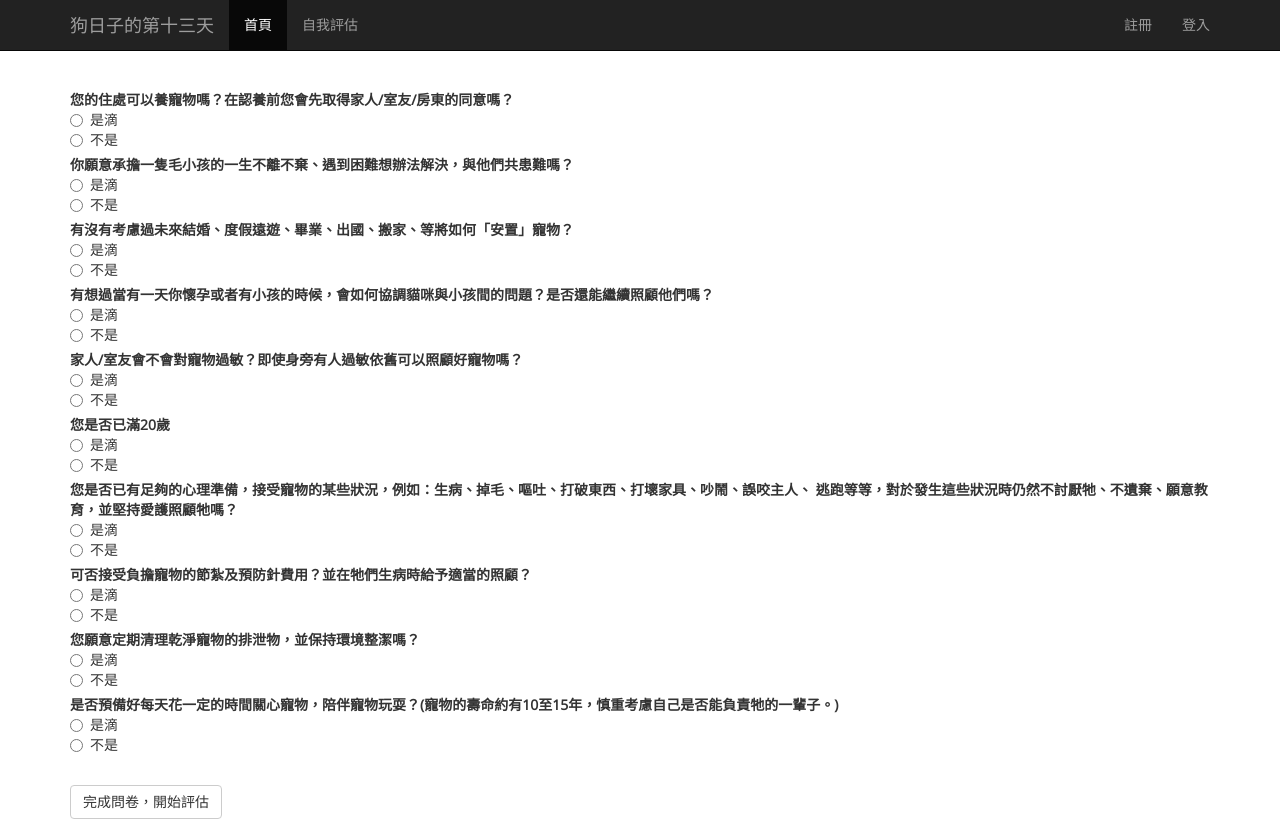
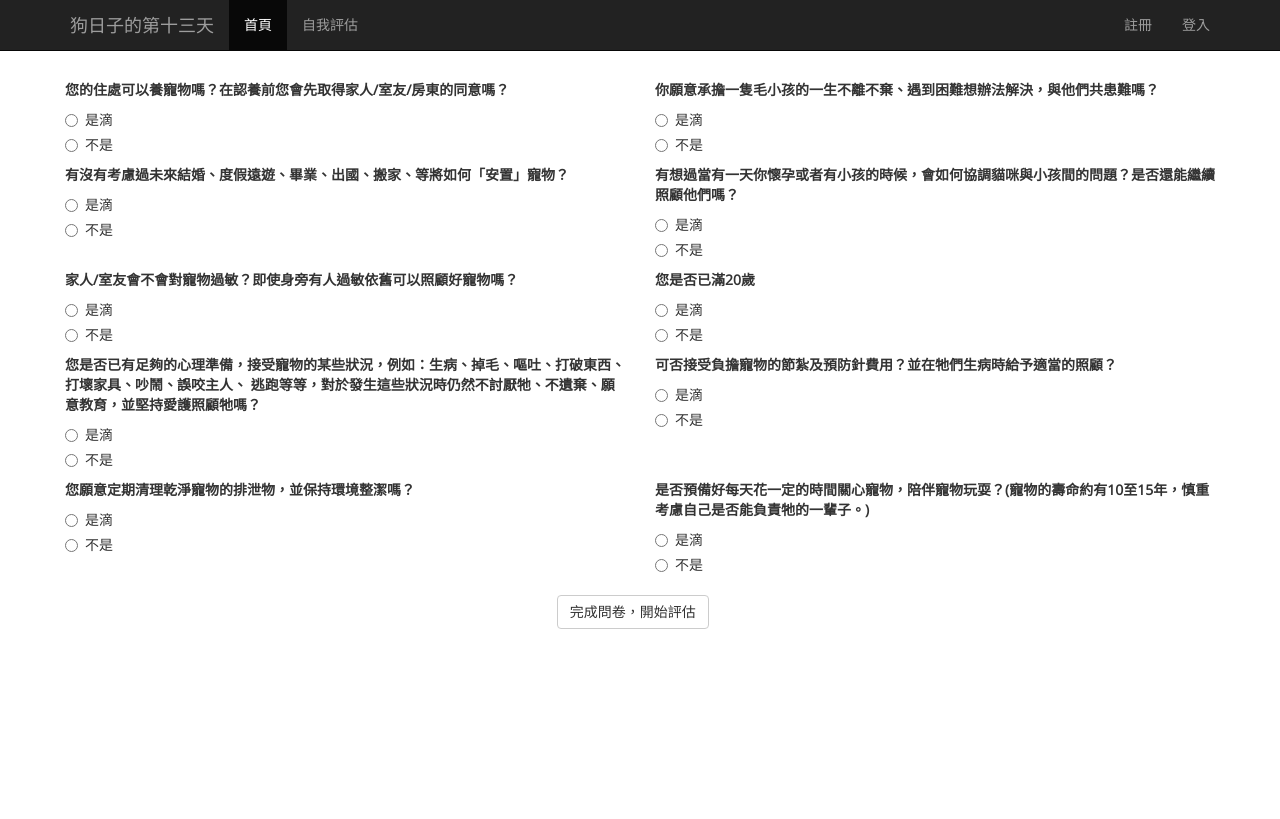
Before and after one commit to david2881234/petadopt, a Django app: page /questionnaire/ in a window 1280 px wide. After the commit the page ends 629 px from the top, so only its background shows below. Run offline with Django 3.2, Linux system fonts and the light colour scheme; parts of the project's set-up code (start-up, migrations or seed data) failed here and were passed over; some libraries are stand-ins or nearby versions.

Commit message:
update UI of search and questionnaire

```diff
--- a/Project/Project/static/css/base.css
+++ b/Project/Project/static/css/base.css
@@ -18,7 +18,7 @@ body{
 
 /***************start of base.html****************/
 .base-template {
-    padding-top: 80px;
+    padding: 80px 10px 40px 10px;
 }
 .base-template h3{
     text-align: center;
@@ -121,3 +121,14 @@ td
     width: 100%;
 }
 /***************end of pets_detail.html****************/
+
+
+/***************start of pet_search.html****************/
+.pet-search-item {
+    padding: 10px 10px;
+    margin: 15px 10px;
+    /* border: 1px solid grey; */
+    box-shadow: 0px 0px 1px 1px grey;
+    border-radius: 5px;
+}
+/***************end of pet_search.html****************/
--- a/Project/templates/pets_adopt/extra/questionnaire.html
+++ b/Project/templates/pets_adopt/extra/questionnaire.html
@@ -2,71 +2,82 @@
 {% load staticfiles %}
 
 {% block content %}
-    <div>
+    <div class="row">
         <form action="{%  url 'pets_adopt.views.blog.question_handle' %}" method="post">
             {% csrf_token %}
-            <div class="radio">
-            <strong>您的住處可以養寵物嗎？在認養前您會先取得家人/室友/房東的同意嗎？</strong> <br>
-            <label for="Q1T"><input type="radio" name="Q1" value="T" id="Q1T"/>是滴</label><br/>
-            <label for="Q1F"><input type="radio" name="Q1" value="F" id="Q1F"/>不是</label>
+
+            <div class="row">
+            <div class="col-md-6">
+            <strong>您的住處可以養寵物嗎？在認養前您會先取得家人/室友/房東的同意嗎？</strong>
+            <div class="radio"><label for="Q1T"><input type="radio" name="Q1" value="T" id="Q1T"/>是滴</label></div>
+            <div class="radio"><label for="Q1F"><input type="radio" name="Q1" value="F" id="Q1F"/>不是</label></div>
+            </div>
+            <div class="col-md-6">
+            <strong>你願意承擔一隻毛小孩的一生不離不棄、遇到困難想辦法解決，與他們共患難嗎？</strong>
+            <div class="radio"><label for="Q2T"><input type="radio" name="Q2" value="T" id="Q2T"/>是滴</label></div>
+            <div class="radio"><label for="Q2F"><input type="radio" name="Q2" value="F" id="Q2F"/>不是</label></div>
+            </div>
             </div>
 
-            <div class="radio">
-            <strong>你願意承擔一隻毛小孩的一生不離不棄、遇到困難想辦法解決，與他們共患難嗎？</strong><br>
-            <label for="Q2T"><input type="radio" name="Q2" value="T" id="Q2T"/>是滴</label><br/>
-            <label for="Q2F"><input type="radio" name="Q2" value="F" id="Q2F"/>不是</label>
+            <div class="row">
+            <div class="col-md-6">
+            <strong>有沒有考慮過未來結婚、度假遠遊、畢業、出國、搬家、等將如何「安置」寵物？</strong><br>
+            <div class="radio"><label for="Q3T"><input type="radio" name="Q3" value="T" id="Q3T"/>是滴</label></div>
+            <div class="radio"><label for="Q3F"><input type="radio" name="Q3" value="F" id="Q3F"/>不是</label></div>
+            </div>
+            <div class="col-md-6">
+            <strong>有想過當有一天你懷孕或者有小孩的時候，會如何協調貓咪與小孩間的問題？是否還能繼續照顧他們嗎？</strong><br>
+            <div class="radio"><label for="Q4T"><input type="radio" name="Q4" value="T" id="Q4T"/>是滴</label></div>
+            <div class="radio"><label for="Q4F"><input type="radio" name="Q4" value="F" id="Q4F"/>不是</label></div>
+            </div>
             </div>
 
-            <div class="radio">
-            <strong>有沒有考慮過未來結婚、度假遠遊、畢業、出國、搬家、等將如何「安置」寵物？</strong><br>
-            <label for="Q3T"><input type="radio" name="Q3" value="T" id="Q3T"/>是滴</label><br/>
-            <label for="Q3F"><input type="radio" name="Q3" value="F" id="Q3F"/>不是</label>
+            <div class="row">
+            <div class="col-md-6">
+            <strong>家人/室友會不會對寵物過敏？即使身旁有人過敏依舊可以照顧好寵物嗎？</strong> <br>
+            <div class="radio"><label for="Q5T"><input type="radio" name="Q5" value="T" id="Q5T"/>是滴</label></div>
+            <div class="radio"><label for="Q5F"><input type="radio" name="Q5" value="F" id="Q5F"/>不是</label></div>
+            </div>
+            <div class="col-md-6">
+            <strong>您是否已滿20歲</strong><br>
+            <div class="radio"><label for="Q6T"><input type="radio" name="Q6" value="T" id="Q6T"/>是滴</label></div>
+            <div class="radio"><label for="Q6F"><input type="radio" name="Q6" value="F" id="Q6F"/>不是</label></div>
+            </div>
             </div>
 
-            <div class="radio">
-            <strong>有想過當有一天你懷孕或者有小孩的時候，會如何協調貓咪與小孩間的問題？是否還能繼續照顧他們嗎？</strong><br>
-            <label for="Q4T"><input type="radio" name="Q4" value="T" id="Q4T"/>是滴</label><br/>
-            <label for="Q4F"><input type="radio" name="Q4" value="F" id="Q4F"/>不是</label>
+            <div class="row">
+            <div class="col-md-6">
+            <strong>您是否已有足夠的心理準備，接受寵物的某些狀況，例如：生病、掉毛、嘔吐、打破東西、打壞家具、吵鬧、誤咬主人、
+                逃跑等等，對於發生這些狀況時仍然不討厭牠、不遺棄、願意教育，並堅持愛護照顧牠嗎？</strong><br>
+            <div class="radio"><label for="Q7T"><input type="radio" name="Q7" value="T" id="Q7T"/>是滴</label></div>
+            <div class="radio"><label for="Q7F"><input type="radio" name="Q7" value="F" id="Q7F"/>不是</label></div>
+            </div>
+            <div class="col-md-6">
+            <strong>可否接受負擔寵物的節紮及預防針費用？並在牠們生病時給予適當的照顧？</strong><br>
+            <div class="radio"><label for="Q8T"><input type="radio" name="Q8" value="T" id="Q8T"/>是滴</label></div>
+            <div class="radio"><label for="Q8F"><input type="radio" name="Q8" value="F" id="Q8F"/>不是</label></div>
+            </div>
             </div>
 
-            <div class="radio">
-            <strong>家人/室友會不會對寵物過敏？即使身旁有人過敏依舊可以照顧好寵物嗎？</strong> <br>
-            <label for="Q5T"><input type="radio" name="Q5" value="T" id="Q5T"/>是滴</label><br/>
-            <label for="Q5F"><input type="radio" name="Q5" value="F" id="Q5F"/>不是</label>
+            <div class="row">
+            <div class="col-md-6">
+            <strong>您願意定期清理乾淨寵物的排泄物，並保持環境整潔嗎？</strong><br>
+            <div class="radio"><label for="Q9T"><input type="radio" name="Q9" value="T" id="Q9T"/>是滴</label></div>
+            <div class="radio"><label for="Q9F"><input type="radio" name="Q9" value="F" id="Q9F"/>不是</label></div>
+            </div>
+            <div class="col-md-6">
+            <strong>是否預備好每天花一定的時間關心寵物，陪伴寵物玩耍？(寵物的壽命約有10至15年，慎重考慮自己是否能負責牠的一輩子。)</strong><br>
+            <div class="radio"><label for="Q10T"><input type="radio" name="Q10" value="T" id="Q10T"/>是滴</label></div>
+            <div class="radio"><label for="Q10F"><input type="radio" name="Q10" value="F" id="Q10F"/>不是</label></div>
+            </div>
             </div>
 
-            <div class="radio">
-            <strong>您是否已滿20歲</strong><br>
-            <label for="Q6T"><input type="radio" name="Q6" value="T" id="Q6T"/>是滴</label><br/>
-            <label for="Q6F"><input type="radio" name="Q6" value="F" id="Q6F"/>不是</label>
+
+            <div class="row" style="margin-top: 10px">
+                <div class="col-md-4 col-md-offset-5">
+                <button type="submit" class="btn btn-default">完成問卷，開始評估</button>
+                </div>
             </div>
-
-            <div class="radio">
-            <strong>您是否已有足夠的心理準備，接受寵物的某些狀況，例如：生病、掉毛、嘔吐、打破東西、打壞家具、吵鬧、誤咬主人、
-                逃跑等等，對於發生這些狀況時仍然不討厭牠、不遺棄、願意教育，並堅持愛護照顧牠嗎？</strong><br>
-            <label for="Q7T"><input type="radio" name="Q7" value="T" id="Q7T"/>是滴</label><br/>
-            <label for="Q7F"><input type="radio" name="Q7" value="F" id="Q7F"/>不是</label>
-            </div>
-
-            <div class="radio">
-            <strong>可否接受負擔寵物的節紮及預防針費用？並在牠們生病時給予適當的照顧？</strong><br>
-            <label for="Q8T"><input type="radio" name="Q8" value="T" id="Q8T"/>是滴</label><br/>
-            <label for="Q8F"><input type="radio" name="Q8" value="F" id="Q8F"/>不是</label>
-            </div>
-
-            <div class="radio">
-            <strong>您願意定期清理乾淨寵物的排泄物，並保持環境整潔嗎？</strong><br>
-            <label for="Q9T"><input type="radio" name="Q9" value="T" id="Q9T"/>是滴</label><br/>
-            <label for="Q9F"><input type="radio" name="Q9" value="F" id="Q9F"/>不是</label>
-            </div>
-
-            <div class="radio">
-            <strong>是否預備好每天花一定的時間關心寵物，陪伴寵物玩耍？(寵物的壽命約有10至15年，慎重考慮自己是否能負責牠的一輩子。)</strong><br>
-            <label for="Q10T"><input type="radio" name="Q10" value="T" id="Q10T"/>是滴</label><br/>
-            <label for="Q10F"><input type="radio" name="Q10" value="F" id="Q10F"/>不是</label>
-            </div>
-
-            <br/><button type="submit" class="btn btn-default">完成問卷，開始評估</button>
         </form>
     </div>
 {% endblock %}
```
Also changed, not shown: Project/templates/pets_adopt/extra/pet_search.html (+37 -13 lines).
